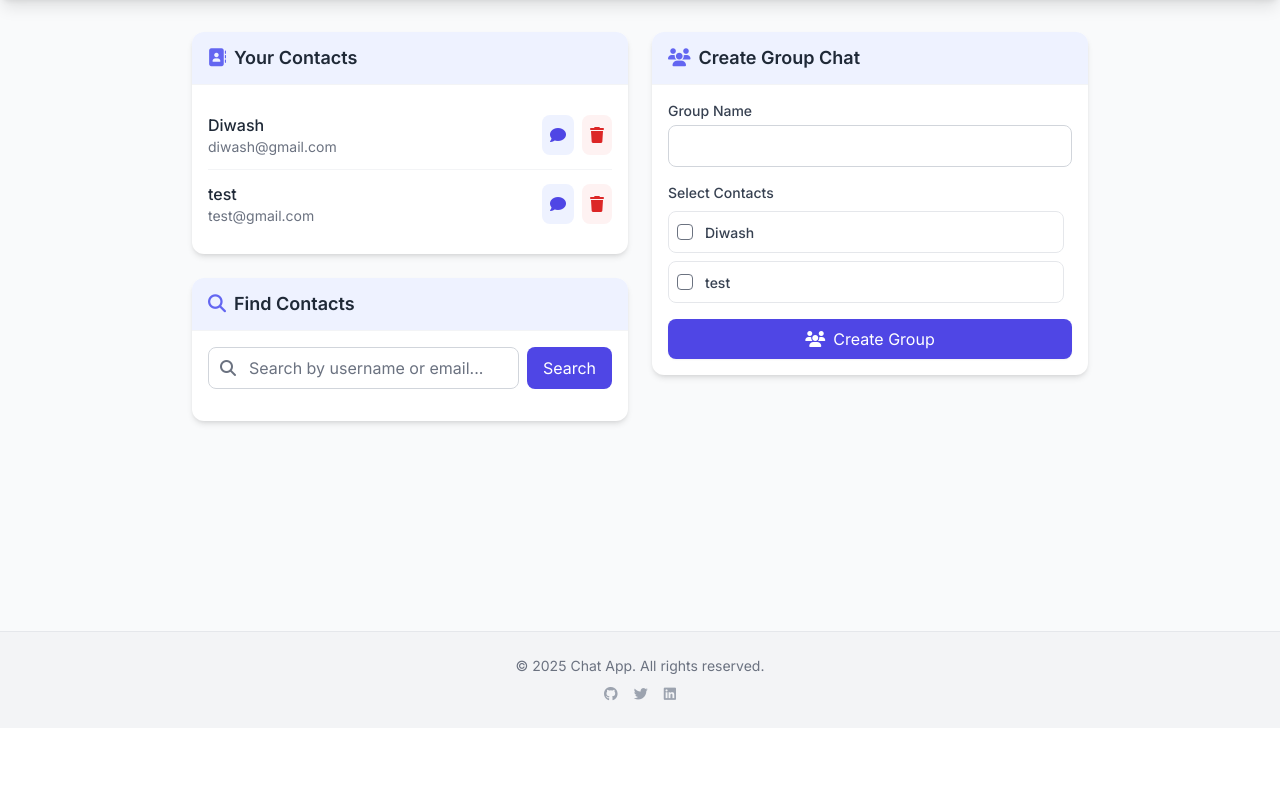
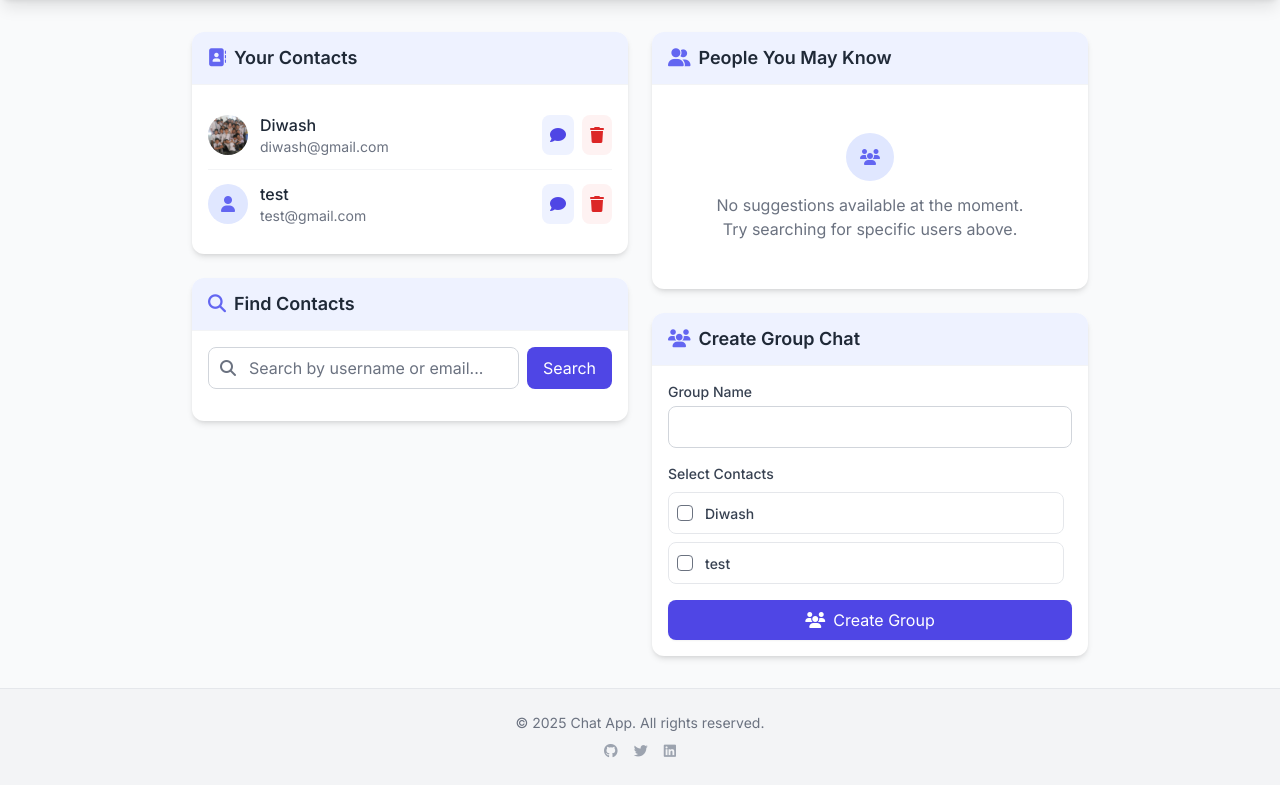
Before and after one commit to bibek1414/chatapp, a Django app: page /contacts/ in a window 1280 px wide. Shown: the part 72-857 px from the top of the page. Before the commit the page ends 773 px from the top, so only its background shows below. Run offline with Django 4.2, Linux system fonts and the light colour scheme; a user stored in the database is signed in; data comes from the database, SQL or seed files in the repository; both versions use the stored data as it was after the commit; some libraries are stand-ins or nearby versions.

Commit message:
added suggestion in contact page

```diff
--- a/chat/templates/chat/contacts.html
+++ b/chat/templates/chat/contacts.html
@@ -18,9 +18,20 @@
             <div class="divide-y divide-gray-100">
               {% for contact in contacts %}
                 <div class="py-3 flex items-center justify-between">
+                  <div class="flex items-center">
+                    <div class="mr-3">
+                      {% if contact.contact.profile.profile_picture %}
+                        <img src="{{ contact.contact.profile.profile_picture.url }}" alt="{{ contact.contact.username }}" class="h-10 w-10 rounded-full object-cover">
+                      {% else %}
+                        <div class="h-10 w-10 rounded-full bg-indigo-100 flex items-center justify-center">
+                          <i class="fas fa-user text-indigo-500"></i>
+                        </div>
+                      {% endif %}
+                    </div>
                     <div>
                       <h3 class="text-md font-medium text-gray-800">{{ contact.contact.username }}</h3>
                       <p class="text-sm text-gray-500">{{ contact.contact.email }}</p>
+                    </div>
                   </div>
                   <div class="flex space-x-2">
                     <a href="{% url 'start_chat' contact.contact.id %}" class="p-2 bg-indigo-50 text-indigo-600 rounded-lg hover:bg-indigo-100 transition">
@@ -72,9 +83,20 @@
             <div class="divide-y divide-gray-100">
               {% for user in search_results %}
                 <div class="py-3 flex items-center justify-between">
+                  <div class="flex items-center">
+                    <div class="mr-3">
+                      {% if user.profile.profile_picture %}
+                        <img src="{{ user.profile.profile_picture.url }}" alt="{{ user.username }}" class="h-10 w-10 rounded-full object-cover">
+                      {% else %}
+                        <div class="h-10 w-10 rounded-full bg-indigo-100 flex items-center justify-center">
+                          <i class="fas fa-user text-indigo-500"></i>
+                        </div>
+                      {% endif %}
+                    </div>
                     <div>
                       <h3 class="text-md font-medium text-gray-800">{{ user.username }}</h3>
                       <p class="text-sm text-gray-500">{{ user.email }}</p>
+                    </div>
                   </div>
                   <a href="{% url 'add_contact' user.id %}" class="px-3 py-1 bg-green-50 text-green-600 rounded-lg hover:bg-green-100 transition flex items-center">
                     <i class="fas fa-user-plus mr-1"></i> Add
@@ -87,8 +109,57 @@
       </div>
     </div>
 
-    <!-- Create Group Chat -->
     <div class="col-span-2 md:col-span-1">
+      <!-- Suggested Users -->
+      <div class="bg-white rounded-xl shadow-md overflow-hidden mb-6">
+        <div class="bg-indigo-50 px-4 py-3 border-b border-gray-100">
+          <h2 class="text-lg font-semibold text-gray-800">
+            <i class="fas fa-user-friends mr-2 text-indigo-500"></i>People You May Know
+          </h2>
+        </div>
+        <div class="p-4">
+          {% if suggested_users %}
+            <div class="grid grid-cols-1 gap-4">
+              {% for user in suggested_users %}
+                <div class="p-3 border border-gray-100 rounded-lg hover:bg-gray-50 transition">
+                  <div class="flex items-center justify-between">
+                    <div class="flex items-center">
+                      <div class="mr-3">
+                        {% if user.profile.profile_picture %}
+                          <img src="{{ user.profile.profile_picture.url }}" alt="{{ user.username }}" class="h-12 w-12 rounded-full object-cover">
+                        {% else %}
+                          <div class="h-12 w-12 rounded-full bg-indigo-100 flex items-center justify-center">
+                            <i class="fas fa-user text-indigo-500"></i>
+                          </div>
+                        {% endif %}
+                      </div>
+                      <div>
+                        <h3 class="text-md font-medium text-gray-800">{{ user.username }}</h3>
+                        {% if user.first_name or user.last_name %}
+                          <p class="text-sm text-gray-600">{{ user.first_name }} {{ user.last_name }}</p>
+                        {% endif %}
+                      </div>
+                    </div>
+                    <a href="{% url 'add_contact' user.id %}" class="px-3 py-1 bg-green-50 text-green-600 rounded-lg hover:bg-green-100 transition flex items-center">
+                      <i class="fas fa-user-plus mr-1"></i> Add
+                    </a>
+                  </div>
+                </div>
+              {% endfor %}
+            </div>
+          {% else %}
+            <div class="text-center py-8">
+              <div class="inline-flex items-center justify-center h-12 w-12 rounded-full bg-indigo-100 mb-3">
+                <i class="fas fa-users text-indigo-500"></i>
+              </div>
+              <p class="text-gray-500">No suggestions available at the moment.</p>
+              <p class="text-gray-500">Try searching for specific users above.</p>
+            </div>
+          {% endif %}
+        </div>
+      </div>
+
+      <!-- Create Group Chat (if contacts exist) -->
       {% if contacts %}
         <div class="bg-white rounded-xl shadow-md overflow-hidden">
           <div class="bg-indigo-50 px-4 py-3 border-b border-gray-100">
--- a/chat/views.py
+++ b/chat/views.py
@@ -210,6 +210,17 @@ def room(request, room_id):
 def contacts(request):
     user_contacts = Contact.objects.filter(user=request.user).select_related('contact')
 
+    # Get IDs of users that are already contacts
+    contact_user_ids = [contact.contact.id for contact in user_contacts]
+
+    # Add user's own ID to exclude list
+    exclude_ids = contact_user_ids + [request.user.id]
+
+    # Get up to 10 suggested users that are not already contacts
+    suggested_users = User.objects.exclude(
+        id__in=exclude_ids
+    ).select_related('profile').order_by('?')[:10]  # Random order, limit to 10
+
     form = ContactSearchForm(request.GET)
     search_query = ''
 
@@ -217,25 +228,25 @@ def contacts(request):
         search_query = form.cleaned_data.get('search', '')
         if search_query:
             # Search for users that are not already contacts
-            users = User.objects.filter(
+            search_results = User.objects.filter(
                 Q(username__icontains=search_query) |
                 Q(email__icontains=search_query)
             ).exclude(
-                id__in=[contact.contact.id for contact in user_contacts]
-            ).exclude(
-                id=request.user.id
-            )
+                id__in=exclude_ids
+            ).select_related('profile')
+
             return render(request, 'chat/contacts.html', {
                 'contacts': user_contacts,
-                'search_results': users,
+                'search_results': search_results,
+                'suggested_users': suggested_users,
                 'form': form,
             })
 
     return render(request, 'chat/contacts.html', {
         'contacts': user_contacts,
+        'suggested_users': suggested_users,
         'form': form,
     })
-
 @login_required
 def add_contact(request, user_id):
     contact_user = get_object_or_404(User, id=user_id)
```
Also changed, not shown: db.sqlite3, media/chat_files/48174725_rZuQeCl.jpg (added). Lines whose indentation alone changed are shown as unchanged.
